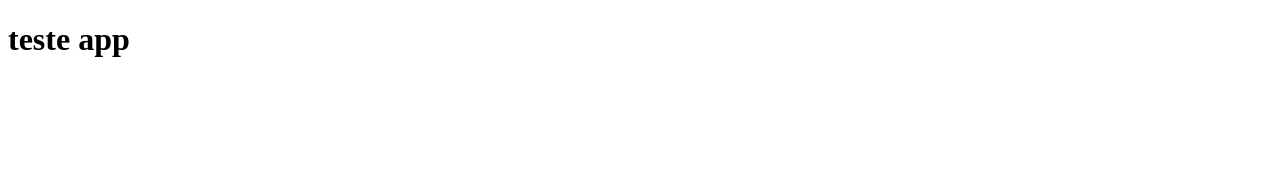
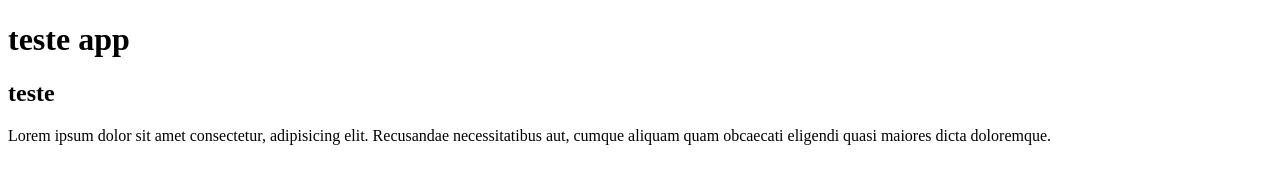
Before and after one commit to jussimar/aula-web-estatico-azure, a plain HTML site: page index.html in a window 1280 px wide. Drawn offline with Linux system fonts and the light colour scheme.

Commit message:
conteudo da pagina

```diff
--- a/index.html
+++ b/index.html
@@ -7,5 +7,12 @@
 </head>
 <body>
     <h1>teste app</h1>
+
+    <h2>teste </h2>
+
+    <p>
+        Lorem ipsum dolor sit amet consectetur, adipisicing elit.
+        Recusandae necessitatibus aut, cumque aliquam quam obcaecati eligendi quasi maiores dicta doloremque.
+    </p>
 </body>
 </html>
```
